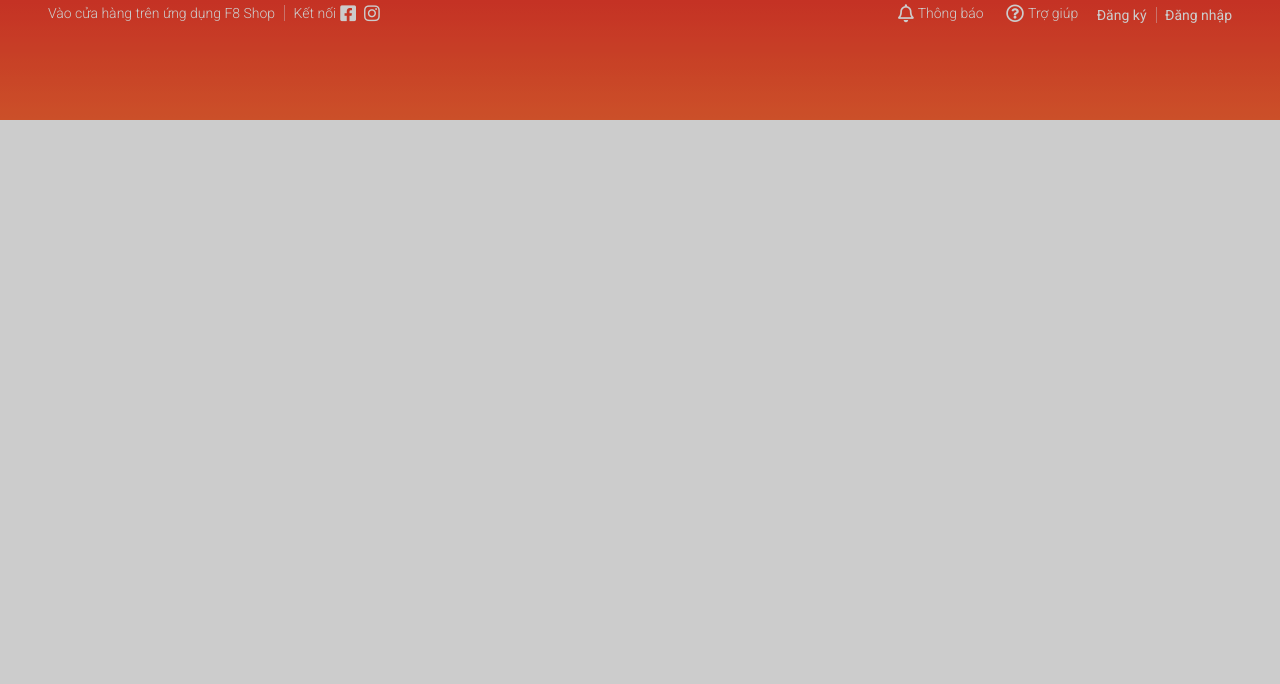
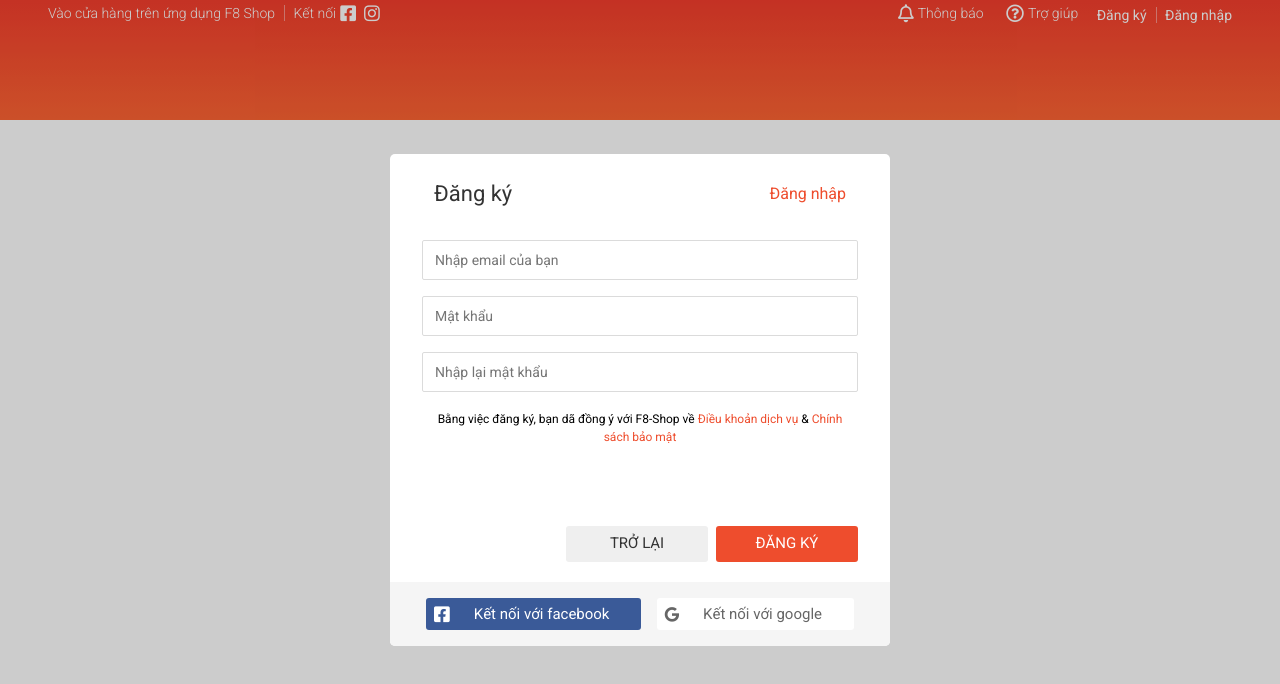
Before and after one commit to TranHongTruc/Shopee-F8, a plain HTML site: page index.html in a window 1280 px wide. Drawn offline with nearby package versions, Linux system fonts and the light colour scheme; files whose address does not match are found by name.

Commit message:
Css Dang ky

```diff
--- a/assets/css/base.css
+++ b/assets/css/base.css
@@ -3,6 +3,7 @@
     --while-color: #fff;
     --black-color: #000;
     --text-color: #333;
+    --border-color: #dbdbdb;
 }
 
 * {
@@ -65,9 +66,45 @@ p {
 }
 
 .modal__body {
-    background-color: red;
     margin: auto;
     position: relative;
     z-index: 1;
-    border-radius: 5px ;
 }
+
+/* Button style */
+.btn {
+    color: var(--text-color);
+    min-width: 142px;
+    height: 36px;
+    text-decoration: none;
+    border: none;
+    border-radius: 3px;
+    font-size: 1.5rem;
+    padding: 0 12px;
+    outline: none;
+    cursor: pointer;
+    display: flex;
+    align-items: center;
+    justify-content: center;
+}
+
+.btn.btn--normal:hover{
+    background-color: rgba(0, 0, 0, 0.01);
+}
+
+.btn.btn--size-s {
+    height: 32px;
+    padding: 0 8px;
+}
+
+.btn.btn--primary {
+    color: var(--while-color);
+    background-color: var(--primary-color);
+}
+
+.btn.btn--disabled {
+    color: #cccc;
+    cursor: default;
+    /* filter: brightness(80%); */
+    background-color: #999;
+}
--- a/assets/css/main.css
+++ b/assets/css/main.css
@@ -239,28 +239,108 @@
     font-weight: 400;
 }
 
-/* Modal */
-.modal {
-    position: fixed;
-    top: 0;
-    right: 0;
-    bottom: 0;
-    left: 0;
-    display: flex;
+/* Authen modal */
+.auth-form {
+    width: 500px;
+    background-color: var(--while-color);
+    border-radius: 5px;
+    overflow: hidden;
 }
 
-.modal__overlay {
-    position: absolute;
-    width: 100%;
-    height: 100%;
-    background-color: rgba(0, 0, 0, 0.2);
-
+.auth-form__container {
+    padding: 0 32px;
 }
 
-.modal__body {
-    background-color: red;
-    margin: auto;
-    position: relative;
-    z-index: 1;
-    border-radius: 5px ;
+.auth-form__header {
+    display: flex;
+    align-items: center;
+    justify-content: space-between;
+    padding: 0 12px;
+    margin-top: 10px;
 }
+
+.auth-form__heading {
+    font-size: 2.2rem;
+    font-weight: 400;
+    color: var(--text-color);
+}
+
+.auth-form__switch-btn {
+    font-size: 1.6rem;
+    font-weight: 400;
+    color: var(--primary-color);
+    cursor: pointer;
+}
+
+.auth-form__input {
+    width: 100%;
+    height: 40px;
+    margin-top: 16px;
+    padding: 0 12px;
+    font-size: 1.4rem;
+    border: 1px solid var(--border-color);
+    border-radius: 2px;
+    outline: none;
+}
+
+.auth-form__input:focus {
+    border-color: #888;
+}
+
+.auth-form__aside {
+    margin-top: 18px;
+}
+
+.auth-form__policy-text {
+    font-size: 1.2rem;
+    line-height: 1.8rem;
+    text-align: center;
+    padding: 0 12px;
+}
+
+.auth-form__text-link {
+    text-decoration: none;
+    color: var(--primary-color);
+}
+
+.auth-form__controls {
+    margin-top: 80px;
+    display: flex;
+    justify-content: flex-end;
+}
+
+.auth-form__controls-back {
+    margin-right: 8px;
+}
+
+.auth-form__socials {
+    background-color: #f5f5f5;
+    padding: 16px 36px;
+    display: flex;
+    justify-content: space-between;
+    margin-top: 20px;
+}
+
+.auth-form__socials-icon {
+    font-size: 1.8rem;
+}
+
+.auth-form__socials--face {
+    color: var(--while-color);
+    background-color: #3A5A98;
+}
+
+
+.auth-form__socials--face
+.auth-form__socials--icon {
+    color: var(--while-color);
+}
+
+.auth-form__socials-title {
+    margin: 0 24px;
+}
+
+.auth-form__socials--google {
+    color: #666;
+    background-color: var(--while-color);
+}
--- a/index.html
+++ b/index.html
@@ -121,10 +121,57 @@
 
         </div>
         <div class="modal__body">
-            <div class="modal__inner">
+            <!-- Authen form -->
+            <div class="auth-form">
+                <div class="auth-form__container">
+                    <div class="auth-form__header">
+                        <h3 class="auth-form__heading">Đăng ký</h3>
+                        <span class="auth-form__switch-btn">Đăng nhập</span>
+                    </div>
 
+                    <div class="auth-form__form">
+                        <div class="auth-form__group">
+                            <input type="text" class="auth-form__input" placeholder="Nhập email của bạn">
+                        </div>
+                        <div class="auth-form__group">
+                            <input type="password" class="auth-form__input" placeholder="Mật khẩu">
+                        </div>
+                        <div class="auth-form__group">
+                            <input type="password" class="auth-form__input" placeholder="Nhập lại mật khẩu">
+                        </div>
+                    </div>
+
+                    <div class="auth-form__aside">
+                        <p class="auth-form__policy-text">
+                            Bằng việc đăng ký, bạn dã đồng ý với F8-Shop về
+                            <a href="" class="auth-form__text-link">Điều khoản dịch vụ</a>
+                            &
+                            <a href="" class="auth-form__text-link">Chính sách bảo mật</a>
+                        </p>
+                    </div>
+
+                    <div class="auth-form__controls">
+                            <button class="btn auth-form__controls-back btn--normal">TRỞ LẠI</button>
+                            <button class="btn btn--primary">ĐĂNG KÝ</button>
+                    </div>
+                </div>
+
+                <div class="auth-form__socials">
+                    <a href="" class="auth-form__socials--face btn btn--size-s btn--with-icon">
+                        <i class="auth-form__socials-icon fab fa-facebook-square"></i>
+                        <span class="auth-form__socials-title">
+                            Kết nối với facebook
+                        </span>
+                    </a>
+                    <a href="" class="auth-form__socials--google btn btn--size-s btn--with-icon">
+                        <i class="fab fa-google"></i>
+                        <span class="auth-form__socials-title">
+                            Kết nối với google
+                        </span>
+                    </a>
+                </div>
             </div>
-
+        </div>
         </div>
     </div>
 </body>
```
